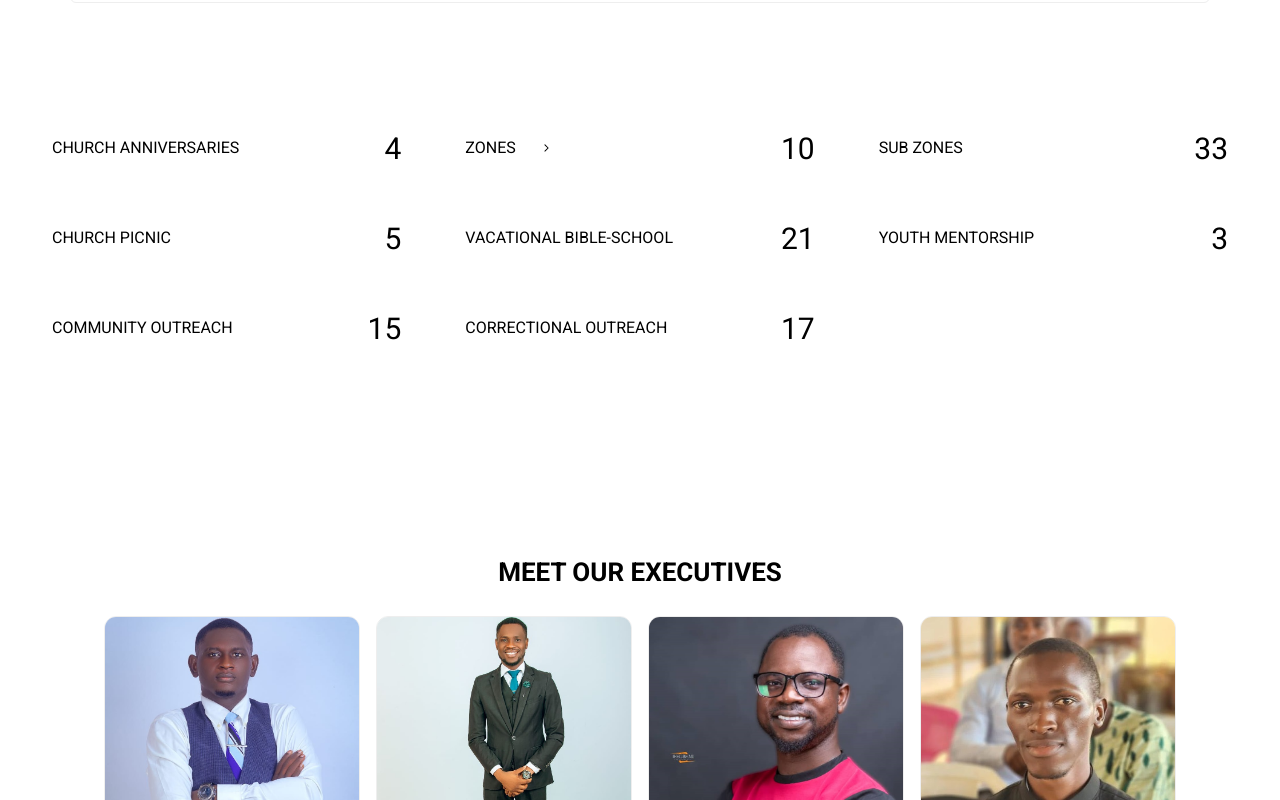
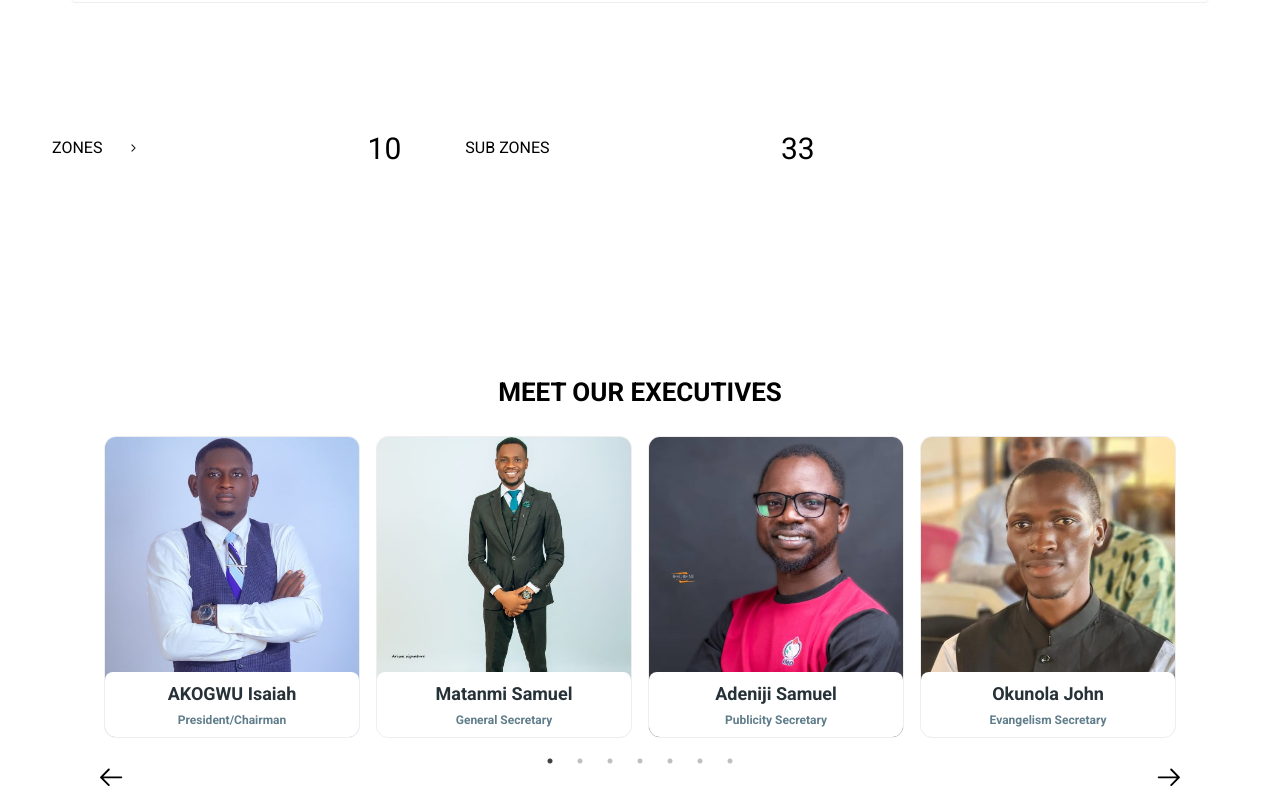
Before and after one commit to sofelaisrael/NCCFIMO, a React (Vite) app: page /home in a window 1280 px wide. Shown: the part 1560-2360 px from the top of the page. Built offline with nearby package versions, Linux system fonts and the light colour scheme.

Commit message:
Zones and Subzones

```diff
--- a/src/pages/home.jsx
+++ b/src/pages/home.jsx
@@ -487,10 +487,6 @@ export function Home() {
       {/* Events */}
       <section className="p-10 my-20">
         <div className="grid grid-cols-1 md:grid-cols-2 lg:grid-cols-3 place-content-center gap-10 ">
-          <div className="yoo flex justify-between p-3 rounded-lg items-center h-[50px]">
-            <span className="uppercase" >Church Anniversaries</span>
-            <span className=" text-[30px] increase">4</span>
-          </div>
           <div className="yoo flex justify-between py-3 rounded-lg items-center h-[50px] relative">
             <div className="all flex justify-between w-full relative Zones rounded-lg px-3">
               <span className="uppercase" >Zones</span>
@@ -498,7 +494,7 @@ export function Home() {
               <RxCaretRight className="caret" />
             </div>
 
-            <div className="drop hidden" >
+            <div className="drop hidden z-[1000]" >
               <ul className="border ul rounded text-black bg-white h-[300px] overflow-y-scroll"></ul>
             </div>
             <ul className="lastdrop absolute bg-white top-[100%] left-[60%]"></ul>
@@ -508,27 +504,6 @@ export function Home() {
             <span className="uppercase" >Sub Zones</span>
             <span className=" text-[30px] increase">33</span>
           </div>
-          <div className="yoo flex justify-between p-3 rounded-lg items-center h-[50px]">
-            <span className="uppercase" >Church Picnic</span>
-            <span className=" text-[30px] increase">5</span>
-          </div>
-          <div className="yoo flex justify-between p-3 rounded-lg items-center h-[50px]">
-            <span className="uppercase" >Vacational Bible-School</span>
-            <span className=" text-[30px] increase">21</span>
-          </div>
-          <div className="yoo flex justify-between p-3 rounded-lg items-center h-[50px]">
-            <span className="uppercase" >Youth Mentorship</span>
-            <span className=" text-[30px] increase">3</span>
-          </div>
-          <div className="yoo flex justify-between p-3 rounded-lg items-center h-[50px]">
-            <span className="uppercase" >Community Outreach</span>
-            <span className=" text-[30px] increase">15</span>
-          </div>
-          <div className="yoo flex justify-between p-3 rounded-lg items-center h-[50px]">
-            <span className="uppercase" >Correctional Outreach</span>
-            <span className=" text-[30px] increase">17</span>
-          </div>
-
         </div>
       </section>
 
@@ -575,10 +550,10 @@ export function Home() {
       {/* Weekly activities */}
       <section className="mt-16 p-5 h-[100vh] bg-[url('@/assets/9.jpg')] bg-cover bg-top">
         <span className="text-[32px] font-bold text-center w-full block text-white">Our Weekly Programs</span>
-        <div className="flex flex-wrap mt-[30%] justify-evenly gap-5">
+        <div className="flex flex-wrap mt-[27%] gap-2 justify-evenly ga2">
           {churchData.map((church, key) => (
-            <div key={key} className="flex flex-col justify-center items-center rounded-lg shadow-lg shadow-gray-500/1 w-[200px] h-[150px] py-10 bg-white down">
-              <div className="name font-bold text-[18px]">
+            <div key={key} className="flex flex-col justify-center items-center rounded-lg shadow-lg shadow-gray-500/1 w-[150px] md:w-[200px] lg:w-[200px] h-[150px] py-10 bg-white down">
+              <div className="name font-bold text-[18px] text-center">
                 {church.name}
               </div>
               <div className="time text-[12px]">
--- a/src/widgets/cards/team-card.jsx
+++ b/src/widgets/cards/team-card.jsx
@@ -8,8 +8,8 @@ import { FaGraduationCap } from "react-icons/fa";
 
 const custom = {
   content: {
-    width: '500px',
-    height: '300px',
+    width: '420px',
+    height: '420px',
     overflow: 'hidden',
     top: '50%',
     padding: '0px',
@@ -100,23 +100,23 @@ export function TeamCard({ img, name, position, full, course, School, SOO, No })
           </div>
         </div>
 
-        <div className="det flex justify-evenly text-center h-[100px] items-center">
+        <div className="det flex justify-evenly text-center h-[100px] items-center flex-col">
 
-          <div className="sch flex flex-col items-center w-[150px] h-full">
+          <div className="sch flex flex-col items-center w-full h-full">
             <div className="icons">
               <FaGraduationCap />
             </div>
             <span>{School}</span>
           </div>
 
-          <div className="state flex flex-col items-center w-[150px] h-full">
+          <div className="state flex flex-col items-center w-full h-full">
             <div className="icons justify-self-start">
               <MdLocationPin />
             </div>
             <span>{SOO}</span>
           </div>
 
-          <div className="num flex flex-col items-center w-[150px] h-full">
+          <div className="num flex flex-col items-center w-full h-full">
             <div className="icons justify-self-start">
               <MdOutlinePhone />
             </div>
--- a/src/widgets/layout/footer.jsx
+++ b/src/widgets/layout/footer.jsx
@@ -17,22 +17,6 @@ export function Footer({ socials, menus, copyright }) {
             <Typography className="font-normal text-blue-gray-500 lg:w-[70%]">
               The fellowship operates independently, not being affiliated with or financially supported by any individual
             </Typography>
-            <div className="mx-auto mt-6 mb-8 flex justify-center gap-2 md:mb-0 lg:justify-start">
-              {socials.map(({ color, name, path }) => (
-                <a
-                  key={name}
-                  href={path}
-                  target="_blank"
-                  rel="noopener noreferrer"
-                >
-                  <IconButton color="white" className="rounded-full shadow-none bg-transparent">
-                    <Typography color={color}>
-                      <i className={`fa-brands fa-${name}`} />
-                    </Typography>
-                  </IconButton>
-                </a>
-              ))}
-            </div>
           </div>
 
           {/* menu */}
```
